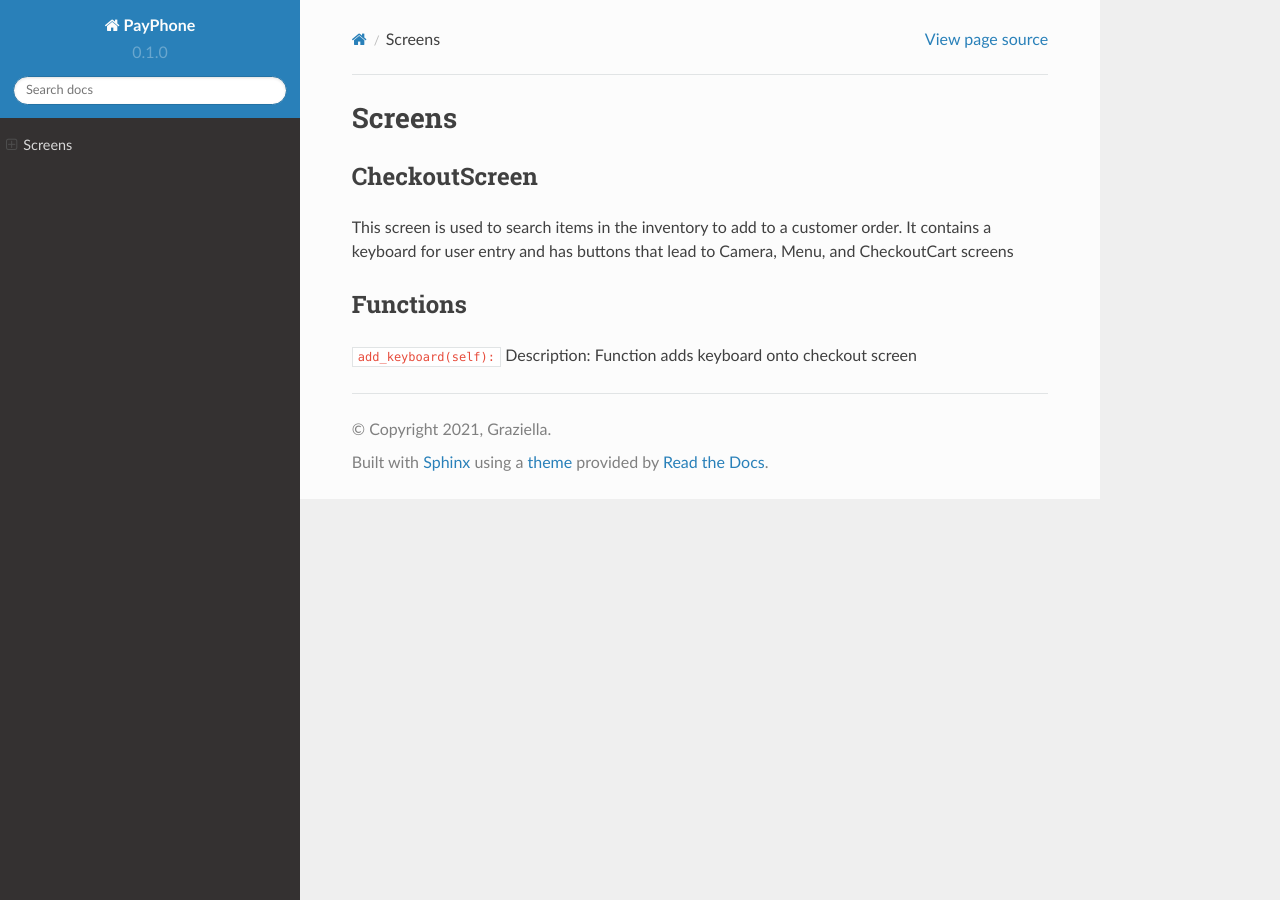
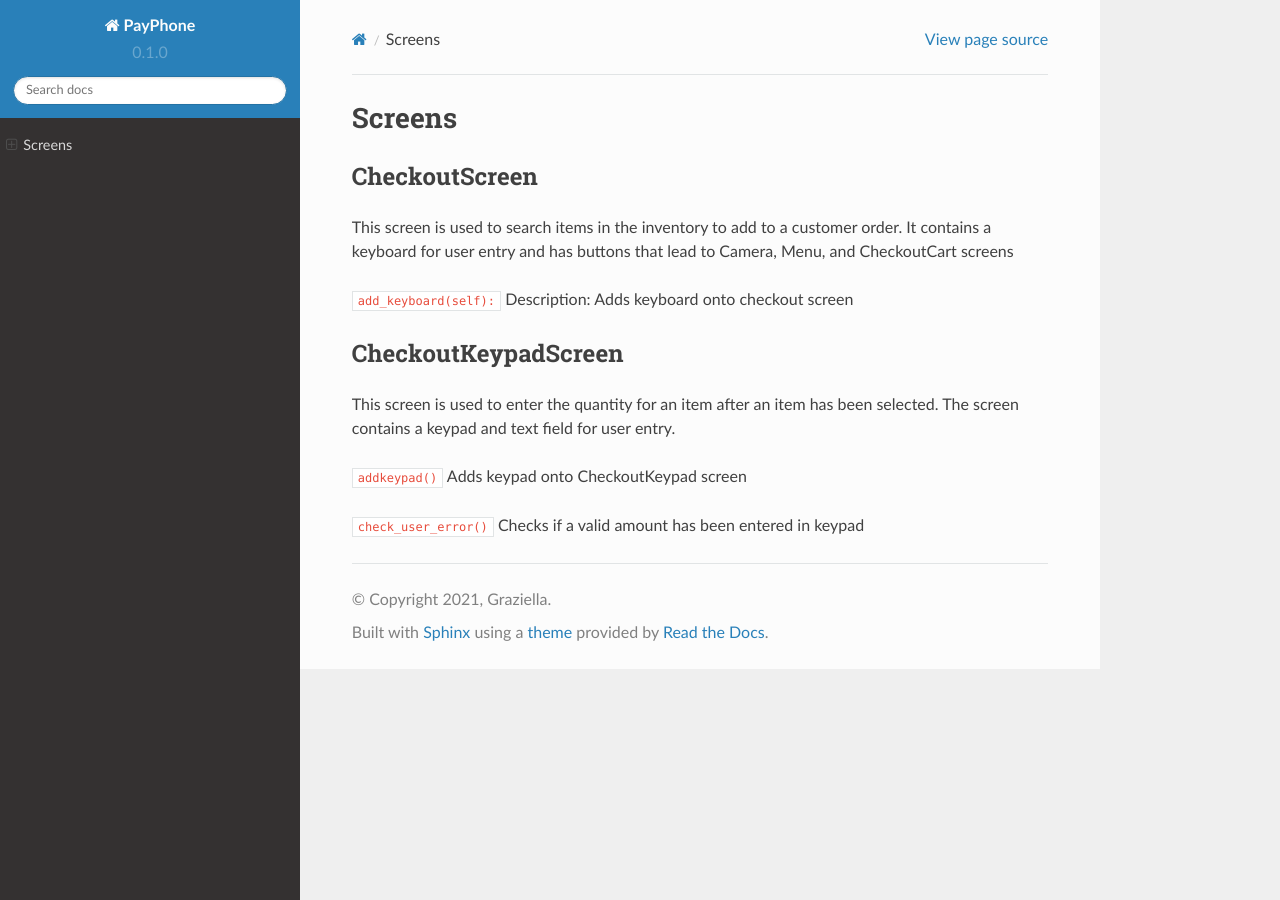
Before and after one commit to Group-3-POS/POS-Documentation, a Sphinx documentation site: the page built from docs/source/screens.rst, in a window 1280 px wide. Built offline with Sphinx 7.4.7 and the Read the Docs theme 2.0.0, drawn with Linux system fonts in a browser that asks for light colours.

Commit message:
Update screens.rst

```diff
--- a/docs/source/screens.rst
+++ b/docs/source/screens.rst
@@ -7,13 +7,21 @@ CheckoutScreen
 ----------------
 This screen is used to search items in the inventory to add to a customer order. It contains a keyboard for user entry and has buttons that lead to Camera, Menu, and CheckoutCart screens
 
-
-Functions
-----------------
 ``add_keyboard(self):``
 Description:
-Function adds keyboard onto checkout screen
+Adds keyboard onto checkout screen
 
+
+CheckoutKeypadScreen
+----------------
+This screen is used to enter the quantity for an item after an item has been selected. The screen contains a keypad and text field for user entry.
+
+
+``addkeypad()``
+Adds keypad onto CheckoutKeypad screen
+
+``check_user_error()``
+Checks if a valid amount has been entered in keypad
 
 
 ------------
```
